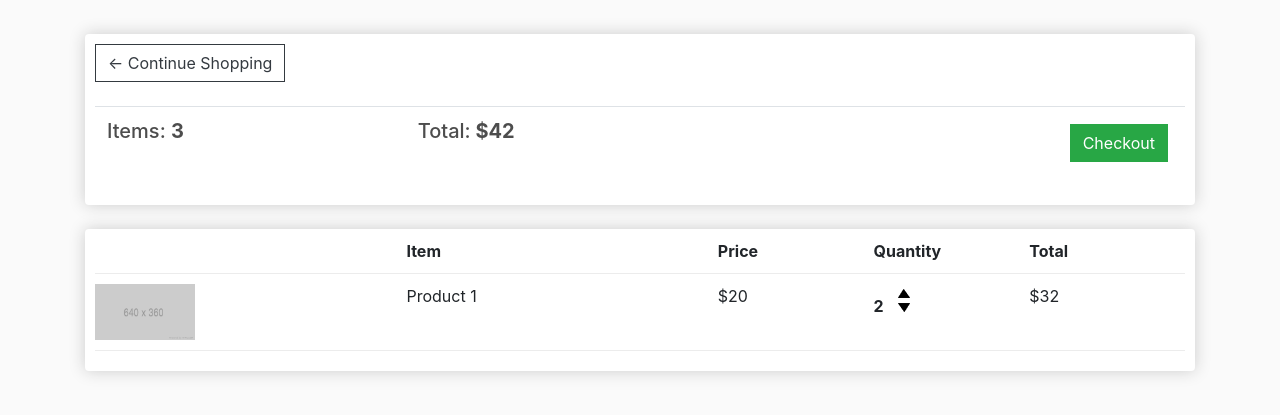
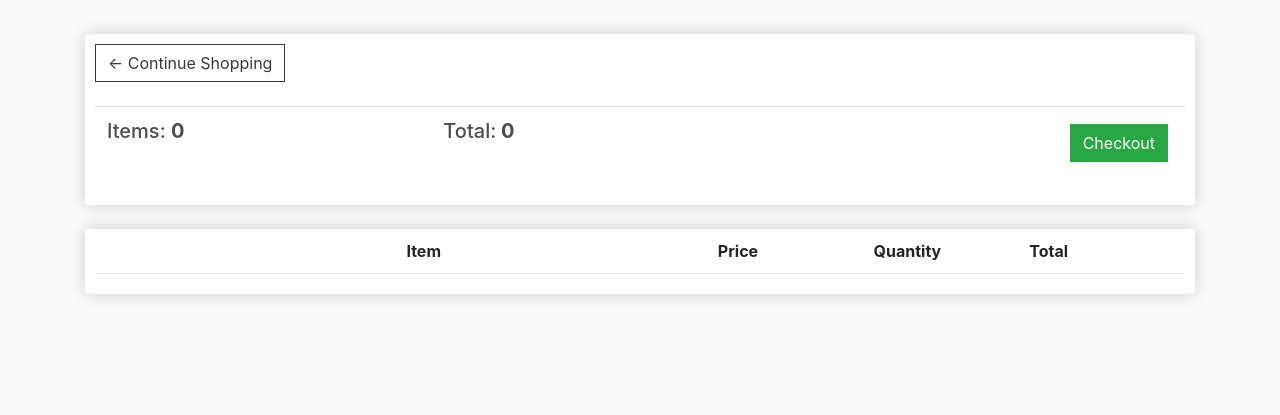
Before and after one commit to AliE99/ecommerce, a Django app: page /cart/ in a window 1280 px wide. Shown: the part 57-472 px from the top of the page. Run offline with Django 3.2, Linux system fonts and the light colour scheme; lists and menus that the app fills with data are empty; some libraries are stand-ins or nearby versions.

Commit message:
Render user cart and checkout page

```diff
--- a/ecommerce/store/templates/store/cart.html
+++ b/ecommerce/store/templates/store/cart.html
@@ -9,8 +9,8 @@
             <br>
             <table class="table">
                 <tr>
-                    <th><h5>Items: <strong>3</strong></h5></th>
-                    <th><h5>Total:<strong> $42</strong></h5></th>
+                    <th><h5>Items: <strong>{{ order.get_cart_items }}</strong></h5></th>
+                    <th><h5>Total:<strong> {{ order.get_cart_total }}</strong></h5></th>
                     <th>
                         <a style="float:right; margin:5px;" class="btn btn-success"
                            href="{% url 'checkout' %}">Checkout</a>
@@ -30,20 +30,22 @@
                 <div style="flex:1"><strong>Total</strong></div>
             </div>
 
+            {% for item in items %}
             <div class="cart-row">
-                <div style="flex:2"><img class="row-image" src="{% static 'images/placeholder.png' %}"></div>
-                <div style="flex:2"><p>Product 1</p></div>
-                <div style="flex:1"><p>$20</p></div>
+                <div style="flex:2"><img class="row-image" src="{{ item.product.imageURL }}"></div>
+                <div style="flex:2"><p>{{ item.product }}</p></div>
+                <div style="flex:1"><p>{{ item.product.price|floatformat:2 }}</p></div>
                 <div style="flex:1">
-                    <p class="quantity">2</p>
+                    <p class="quantity">{{ item.quantity }}</p>
                     <div class="quantity">
                         <img class="chg-quantity" src="{% static  'images/arrow-up.png' %}">
 
                         <img class="chg-quantity" src="{% static  'images/arrow-down.png' %}">
                     </div>
                 </div>
-                <div style="flex:1"><p>$32</p></div>
+                <div style="flex:1"><p>{{ item.get_total }}</p></div>
             </div>
+            {% endfor %}
         </div>
     </div>
     {% endblock %}
--- a/ecommerce/store/templates/store/store.html
+++ b/ecommerce/store/templates/store/store.html
@@ -4,7 +4,7 @@
 <div class="row">
     {% for p in products %}
     <div class="col-lg-4">
-        <img class="thumbnail" src="{% static 'images/placeholder.png' %}">
+        <img class="thumbnail" src="{{ p.imageURL}}">
         <div class="box-element product">
             <h6><strong>{{ p.name }}</strong></h6>
             <button class="btn btn-outline-secondary add-btn">Add to Cart</button>
--- a/ecommerce/store/views.py
+++ b/ecommerce/store/views.py
@@ -13,10 +13,26 @@ def store(request):
 
 
 def cart(request):
-    context = {}
+    if request.user.is_authenticated:
+        customer = request.user.customer
+        order, created = Order.objects.get_or_create(customer=customer, completed=False)
+        items = order.orderitem_set.all()
+    else:
+        items = []
+        order = {'get_cart_items': 0, 'get_cart_total': 0}
+
+    context = {'items': items, 'order': order}
     return render(request, 'store/cart.html', context)
 
 
 def checkout(request):
-    context = {}
+    if request.user.is_authenticated:
+        customer = request.user.customer
+        order, created = Order.objects.get_or_create(customer=customer, completed=False)
+        items = order.orderitem_set.all()
+    else:
+        items = []
+        order = {'get_cart_items': 0, 'get_cart_total': 0}
+
+    context = {'items': items, 'order': order}
     return render(request, 'store/checkout.html', context)
```
Also changed, not shown: ecommerce/store/models.py (+25 -1 lines), ecommerce/store/templates/store/checkout.html (+8 -6 lines), ecommerce/db.sqlite3, ecommerce/static/images/shirt_oa3cBfu.jpg (deleted), ecommerce/static/images/shoes.jpg (added), ecommerce/store/migrations/0004_auto_20200725_1250.py (added).
